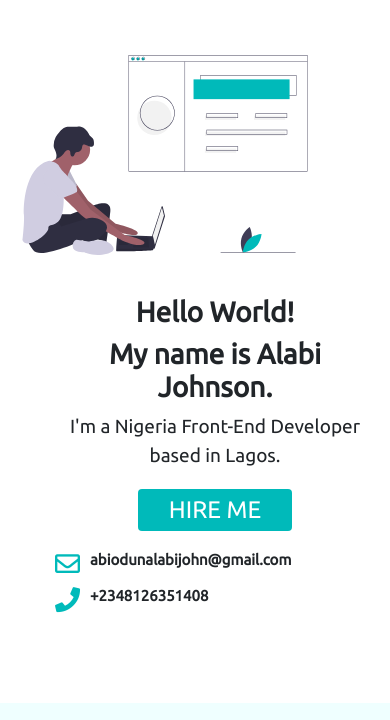
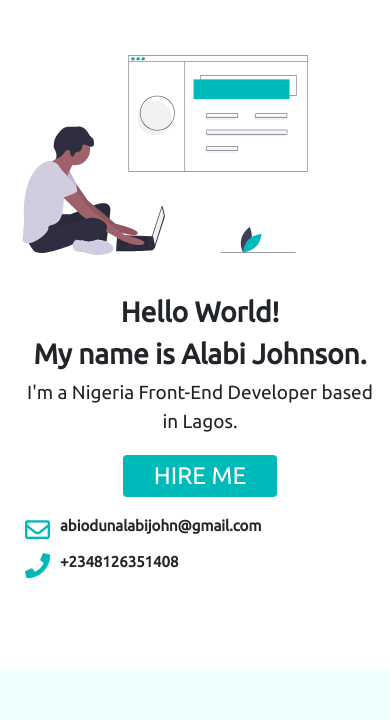
Before and after one commit to abiodunjohnson/portfolio, a plain HTML site: page index.html in a window 390 px wide. Shown: the part 124-844 px from the top of the page. Drawn offline with nearby package versions, Linux system fonts and the light colour scheme; files whose address does not match are found by name.

Commit message:
queriesadded

```diff
--- a/resources/css/queries.css
+++ b/resources/css/queries.css
@@ -12,7 +12,7 @@
     .hero__right {
         margin-top: 40px!important;
         text-align: center!important;
-        margin-left: 40px!important;
+        margin-left: 10px!important;
     }
 
     .hero__text, .hero__text__next, .about__heading, .project__heading {
@@ -68,7 +68,7 @@
         list-style: none;
         padding-top: 20px;
         font-size: 25px;
-        text-align: center
+        text-align: center;
     }
     .contact-text {
         font-size: 15px;
--- a/resources/css/style.css
+++ b/resources/css/style.css
@@ -182,6 +182,7 @@ section {
     width: 350px;
     height: 300px;
     filter: brightness(0.6);
+    border-radius: 4px;
 }
 
 .about__heading {
```
